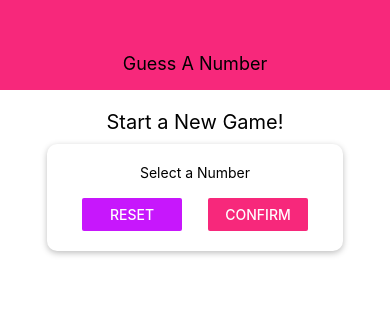
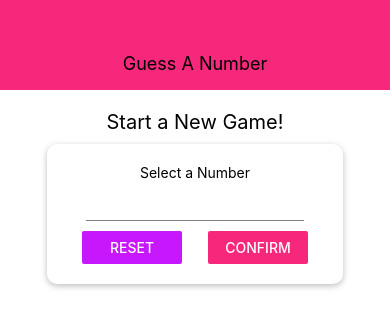
Before and after one commit to miraenoh-study/react-native-study, a React Native app in the folder 2-guess-a-number/: screen / in a window 390 px wide. Shown: the top 328 px of the page. Built offline with nearby package versions, Linux system fonts and the light colour scheme.

Commit message:
Added a new Input component

```diff
--- /dev/null
+++ b/2-guess-a-number/src/components/Input.js
@@ -0,0 +1,17 @@
+import React from "react";
+import { TextInput, StyleSheet } from "react-native";
+
+const Input = props => {
+  return <TextInput style={{ ...styles.input, ...props.style }} />;
+};
+
+const styles = StyleSheet.create({
+  input: {
+    height: 30,
+    borderBottomColor: 'grey',
+    borderBottomWidth: 1,
+    marginVertical: 10
+  }
+});
+
+export default Input;
--- a/2-guess-a-number/src/screens/StartGameScreen.js
+++ b/2-guess-a-number/src/screens/StartGameScreen.js
@@ -2,6 +2,7 @@
 import { View, Text, StyleSheet, TextInput, Button } from "react-native";
 
 import Card from "../components/Card";
+import Input from "../components/Input";
 import Colors from "../constants/colors";
 
 const StartGameScreen = props => {
@@ -10,7 +11,7 @@
       <Text style={styles.title}>Start a New Game!</Text>
       <Card style={styles.inputContainer}>
         <Text>Select a Number</Text>
-        <TextInput />
+        <Input />
         <View style={styles.buttonContainer}>
           <View style={styles.button}>
             <Button title="Reset" onPress={() => {}} color={Colors.ACCENT} />
```
